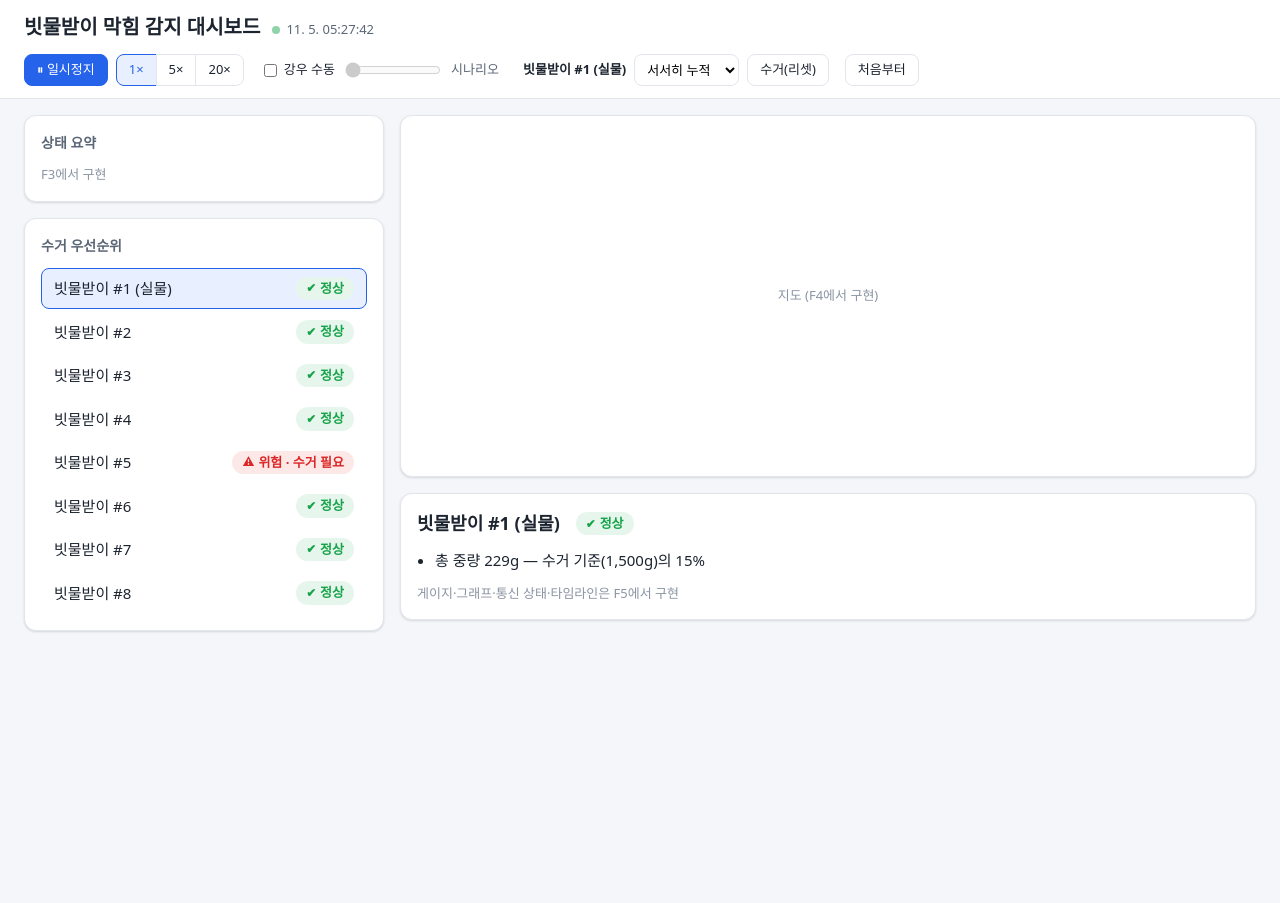
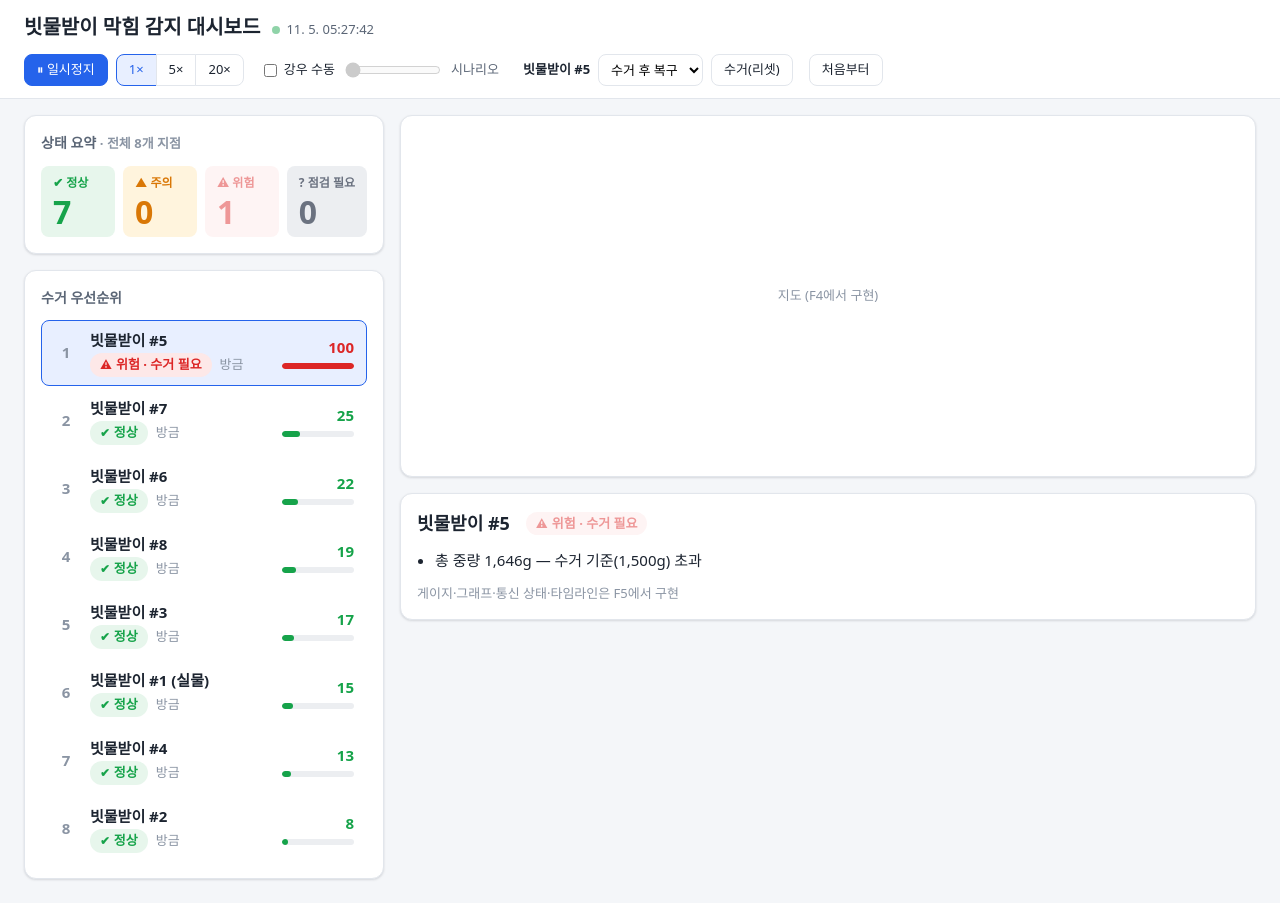
Before and after one commit to Zino03/AnchorCoss, a React (Vite) app: page / in a window 1280 px wide. Before the commit the page ends 800 px from the top, so only its background shows below. Built offline with nearby package versions, Linux system fonts and the light colour scheme.

Commit message:
feat: 상태 요약 카드와 수거 우선순위 목록 구현

```diff
--- a/src/App.jsx
+++ b/src/App.jsx
@@ -7,10 +7,12 @@ import { Summary } from "./components/Summary.jsx";
 import { PriorityList } from "./components/PriorityList.jsx";
 import { MapView } from "./components/MapView.jsx";
 import { DrainDetail } from "./components/DrainDetail.jsx";
+import { sortByPriority } from "./ui/format.js";
 
 export default function App() {
   const sim = useSimulation();
-  const [selectedId, setSelectedId] = useState(() => sim.stations[0]?.id ?? null);
+  // 처음에는 우선순위 1위 지점을 선택
+  const [selectedId, setSelectedId] = useState(() => sortByPriority(sim.stations)[0]?.id ?? null);
   const selected = sim.stations.find((s) => s.id === selectedId) ?? null;
 
   return (
@@ -22,8 +24,8 @@ export default function App() {
 
       <div className="layout">
         <aside className="layout-side">
-          <Summary />
-          <PriorityList stations={sim.stations} selectedId={selectedId} onSelect={setSelectedId} />
+          <Summary stations={sim.stations} />
+          <PriorityList stations={sim.stations} now={sim.now} selectedId={selectedId} onSelect={setSelectedId} />
         </aside>
         <main className="layout-main">
           <MapView />
--- a/src/components/PriorityList.jsx
+++ b/src/components/PriorityList.jsx
@@ -1,24 +1,56 @@
 import { StateBadge } from "./StateBadge.jsx";
+import { STATES, FLAGS } from "../logic/states.js";
+import { sortByPriority, fmtAgo } from "../ui/format.js";
 
-// F3에서 구현: 막힘 점수순 정렬·점수 막대. 지금은 선택 동작 확인용 단순 목록.
-export function PriorityList({ stations, selectedId, onSelect }) {
+/**
+ * 수거 우선순위 목록 (DESIGN.md 5장 PriorityList)
+ * 행: 순위 · 지점명 · 상태 뱃지 · 점수 막대 · 마지막 수신
+ */
+export function PriorityList({ stations, now, selectedId, onSelect }) {
+  const sorted = sortByPriority(stations);
   return (
     <section className="card" aria-label="수거 우선순위">
       <div className="card-title">수거 우선순위</div>
-      <ul className="plain-list">
-        {stations.map((s) => (
+      <ol className="plain-list">
+        {sorted.map((s, i) => {
+          const j = s.judgement;
+          const isCheck = j.state === STATES.CHECK;
+          const raining = j.flags.includes(FLAGS.RAINING);
+          return (
             <li key={s.id}>
               <button
-              className={`list-row${s.id === selectedId ? " is-selected" : ""}`}
+                className={`list-row prio-row${s.id === selectedId ? " is-selected" : ""}`}
                 onClick={() => onSelect(s.id)}
                 aria-pressed={s.id === selectedId}
               >
-              <span>{s.name}</span>
-              <StateBadge state={s.judgement.state} />
+                <span className="prio-rank num">{isCheck ? "–" : i + 1}</span>
+                <span className="prio-main">
+                  <span className="prio-name">
+                    {s.name}
+                    {raining && <span className="tag is-rain">우천</span>}
+                  </span>
+                  <span className="prio-meta">
+                    <StateBadge state={j.state} />
+                    <span className="muted">{fmtAgo(now, s.latest?.ts)}</span>
+                  </span>
+                </span>
+                <span className="prio-score">
+                  {isCheck ? (
+                    <span className="muted">점검 필요</span>
+                  ) : (
+                    <>
+                      <span className={`num tx-${j.state}`}>{j.score}</span>
+                      <span className="score-bar" aria-hidden="true">
+                        <span className={`score-fill st-${j.state}`} style={{ width: `${j.score}%` }} />
+                      </span>
+                    </>
+                  )}
+                </span>
               </button>
             </li>
-        ))}
-      </ul>
+          );
+        })}
+      </ol>
     </section>
   );
 }
--- a/src/components/Summary.jsx
+++ b/src/components/Summary.jsx
@@ -1,9 +1,31 @@
-// F3에서 구현: 상태별 지점 수 카드 4개
-export function Summary() {
+import { STATES, STATE_META } from "../logic/states.js";
+import { countByState } from "../ui/format.js";
+
+const ORDER = [STATES.NORMAL, STATES.WARN, STATES.DANGER, STATES.CHECK];
+const SHORT = { normal: "정상", warn: "주의", danger: "위험", check: "점검 필요" };
+
+/** 상태별 지점 수 카드 4칸 (DESIGN.md 5장 Summary) */
+export function Summary({ stations }) {
+  const counts = countByState(stations);
   return (
     <section className="card" aria-label="상태 요약">
-      <div className="card-title">상태 요약</div>
-      <p className="muted">F3에서 구현</p>
+      <div className="card-title">
+        상태 요약 <span className="muted">· 전체 {stations.length}개 지점</span>
+      </div>
+      <div className="summary-grid">
+        {ORDER.map((st) => {
+          const n = counts[st];
+          const alert = st === STATES.DANGER && n > 0;
+          return (
+            <div key={st} className={`summary-cell st-${st}${alert ? " pulse" : ""}`}>
+              <span className="summary-label">
+                <span aria-hidden="true">{STATE_META[st].icon}</span> {SHORT[st]}
+              </span>
+              <span className="summary-num num">{n}</span>
+            </div>
+          );
+        })}
+      </div>
     </section>
   );
 }
--- a/src/styles.css
+++ b/src/styles.css
@@ -435,6 +435,88 @@ button {
   border-color: var(--accent);
 }
 
+/* ---------- 9-1. 상태 요약 ---------- */
+.summary-grid {
+  display: grid;
+  grid-template-columns: repeat(4, 1fr);
+  gap: var(--sp-2);
+}
+.summary-cell {
+  display: flex;
+  flex-direction: column;
+  gap: 2px;
+  padding: var(--sp-2) var(--sp-3);
+  border-radius: var(--radius-sm);
+}
+.summary-label {
+  font-size: 12px;
+  font-weight: 600;
+  white-space: nowrap;
+}
+.summary-num {
+  font-size: var(--fs-metric);
+  font-weight: 700;
+  line-height: 1.1;
+}
+.summary-cell.st-normal { color: var(--st-normal); background: var(--st-normal-bg); }
+.summary-cell.st-warn { color: var(--st-warn); background: var(--st-warn-bg); }
+.summary-cell.st-danger { color: var(--st-danger); background: var(--st-danger-bg); }
+.summary-cell.st-check { color: var(--st-check); background: var(--st-check-bg); }
+
+/* ---------- 9-2. 수거 우선순위 ---------- */
+.prio-row {
+  display: grid;
+  grid-template-columns: 24px minmax(0, 1fr) 72px;
+  align-items: center;
+  gap: var(--sp-3);
+}
+.prio-rank {
+  color: var(--text-mute);
+  font-weight: 700;
+  text-align: center;
+}
+.prio-main {
+  display: grid;
+  gap: 2px;
+  min-width: 0;
+}
+.prio-name {
+  display: flex;
+  align-items: center;
+  gap: var(--sp-1);
+  font-weight: 600;
+  overflow: hidden;
+  white-space: nowrap;
+  text-overflow: ellipsis;
+}
+.prio-meta {
+  display: flex;
+  align-items: center;
+  gap: var(--sp-2);
+}
+.prio-score {
+  display: grid;
+  justify-items: end;
+  gap: 4px;
+  font-weight: 700;
+}
+.score-bar {
+  width: 100%;
+  height: 6px;
+  border-radius: 3px;
+  background: var(--st-check-bg);
+  overflow: hidden;
+}
+.score-fill {
+  display: block;
+  height: 100%;
+  border-radius: 3px;
+  transition: width var(--ease);
+}
+.score-fill.st-normal { background: var(--st-normal); }
+.score-fill.st-warn { background: var(--st-warn); }
+.score-fill.st-danger { background: var(--st-danger); }
+
 /* ---------- 10. 지도 (F4) ---------- */
 .map-card {
   padding: 0;
--- /dev/null
+++ b/src/ui/format.js
@@ -0,0 +1,49 @@
+// 화면 표시용 순수 함수 (React 무관, 테스트 가능)
+
+import { STATES, FLAGS } from "../logic/states.js";
+
+/** 상태별 지점 수 { normal, warn, danger, check } */
+export function countByState(stations) {
+  const c = { [STATES.NORMAL]: 0, [STATES.WARN]: 0, [STATES.DANGER]: 0, [STATES.CHECK]: 0 };
+  for (const s of stations) {
+    const st = s.judgement?.state;
+    if (st in c) c[st] += 1;
+  }
+  return c;
+}
+
+/**
+ * 수거 우선순위 정렬 (DESIGN.md 5장 PriorityList)
+ * 1) 점검 필요는 맨 아래  2) 막힘 점수 내림차순  3) 같은 점수면 우천 중 우선  4) 이름순
+ */
+export function sortByPriority(stations) {
+  const isCheck = (s) => s.judgement?.state === STATES.CHECK;
+  const raining = (s) => (s.judgement?.flags ?? []).includes(FLAGS.RAINING);
+  return [...stations].sort((a, b) => {
+    if (isCheck(a) !== isCheck(b)) return isCheck(a) ? 1 : -1;
+    const ds = (b.judgement?.score ?? -1) - (a.judgement?.score ?? -1);
+    if (ds !== 0) return ds;
+    if (raining(a) !== raining(b)) return raining(a) ? -1 : 1;
+    return a.name.localeCompare(b.name, "ko");
+  });
+}
+
+/** 경과 시간: 방금 / N분 전 / N시간 전 */
+export function fmtAgo(now, ts) {
+  if (ts == null) return "수신 없음";
+  const sec = Math.max(0, Math.floor((now - ts) / 1000));
+  if (sec < 60) return "방금";
+  const min = Math.floor(sec / 60);
+  if (min < 60) return `${min}분 전`;
+  return `${Math.floor(min / 60)}시간 전`;
+}
+
+/** 시각 HH:MM:SS (24시간) */
+export function fmtTime(ts) {
+  return new Date(ts).toLocaleTimeString("ko-KR", { hour12: false });
+}
+
+/** 1,234g */
+export function fmtG(v) {
+  return v == null ? "—" : `${Math.round(v).toLocaleString("ko-KR")}g`;
+}
```
Also changed, not shown: 1 other file (tests, documents, lock files or other folders). Lines whose indentation alone changed are shown as unchanged.
